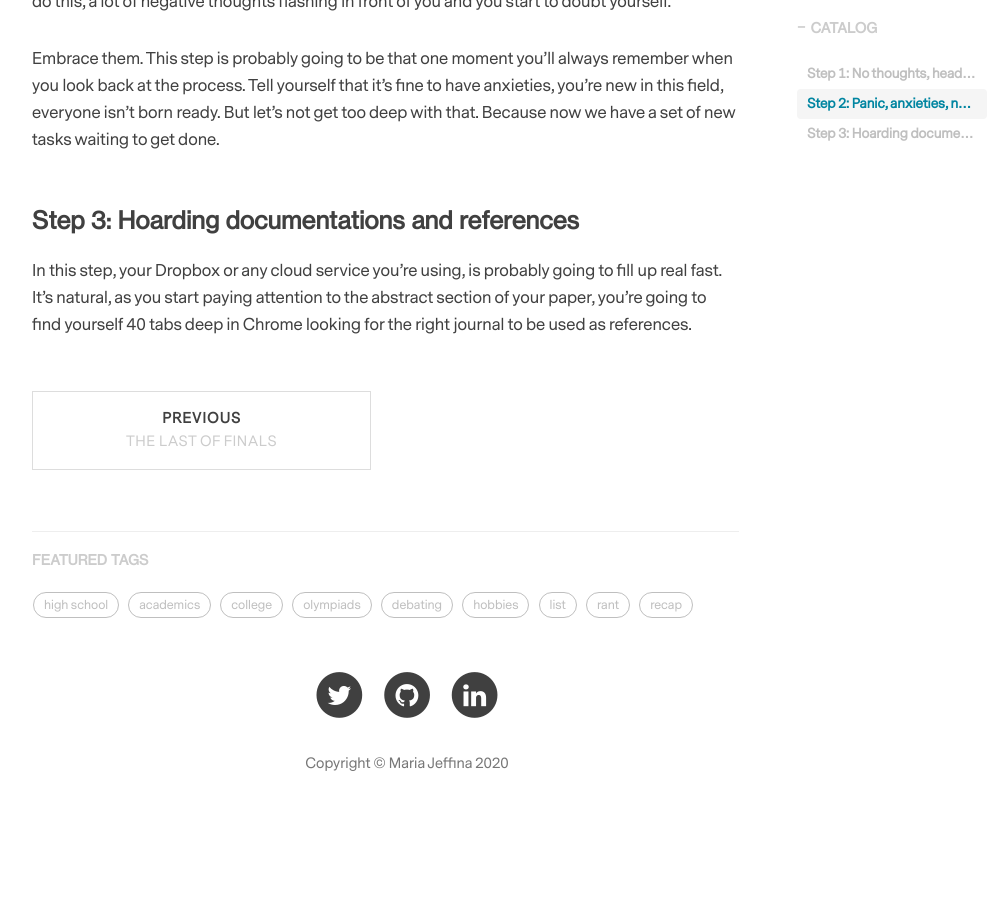
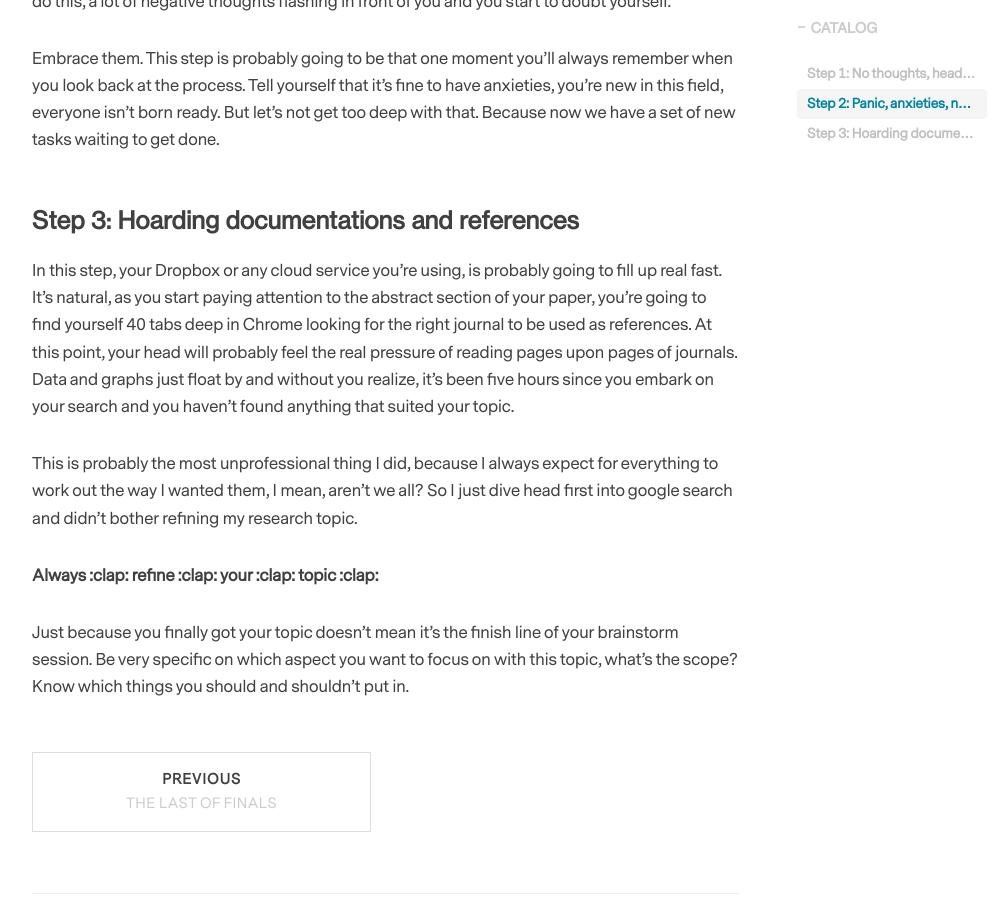
Before and after one commit to maiesey/maiesey.github.io, a Jekyll site: the page built from _posts/2020-04-15-on-my-way-to-become-a-researcher.markdown, in a window 1280 px wide and 900 px high, scrolled down 2194 px. Shown: the whole window, without its empty margins (233-1234 px from the left). Built offline with Jekyll 4.4.1, drawn with Linux system fonts in a browser that asks for light colours; nearby versions of some CDN libraries; comment, search, counter and statistics services are not loaded; before the commit the page ends 3035 px from its top, so only the background shows below that.

Commit message:
Update 2020-04-15-on-my-way-to-become-a-researcher.markdown

```diff
--- a/_posts/2020-04-15-on-my-way-to-become-a-researcher.markdown
+++ b/_posts/2020-04-15-on-my-way-to-become-a-researcher.markdown
@@ -38,4 +38,10 @@ Embrace them.
 This step is probably going to be that one moment you'll always remember when you look back at the process. Tell yourself that it's fine to have anxieties, you're new in this field, everyone isn't born ready. But let's not get too deep with that. Because now we have a set of new tasks waiting to get done.
 
 ### Step 3: Hoarding documentations and references
-In this step, your Dropbox or any cloud service you're using, is probably going to fill up real fast. It's natural, as you start paying attention to the abstract section of your paper, you're going to find yourself 40 tabs deep in Chrome looking for the right journal to be used as references.
+In this step, your Dropbox or any cloud service you're using, is probably going to fill up real fast. It's natural, as you start paying attention to the abstract section of your paper, you're going to find yourself 40 tabs deep in Chrome looking for the right journal to be used as references. At this point, your head will probably feel the real pressure of reading pages upon pages of journals. Data and graphs just float by and without you realize, it's been five hours since you embark on your search and you haven't found anything that suited your topic.
+
+This is probably the most unprofessional thing I did, because I always expect for everything to work out the way I wanted them, I mean, aren't we all? So I just dive head first into google search and didn't bother refining my research topic.
+
+**Always :clap: refine :clap: your :clap: topic :clap:**
+
+Just because you finally got your topic doesn't mean it's the finish line of your brainstorm session. Be very specific on which aspect you want to focus on with this topic, what's the scope? Know which things you should and shouldn't put in.
```
